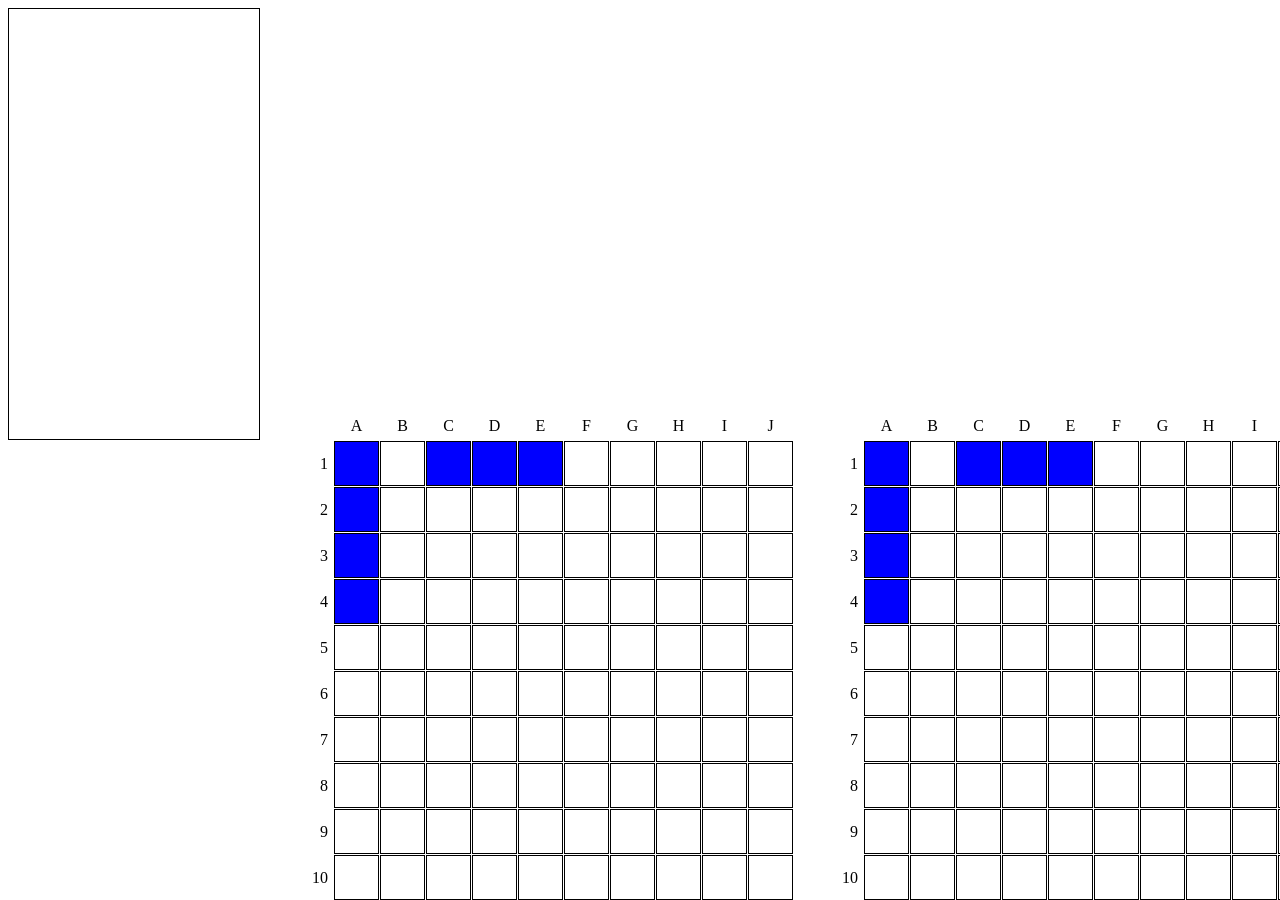
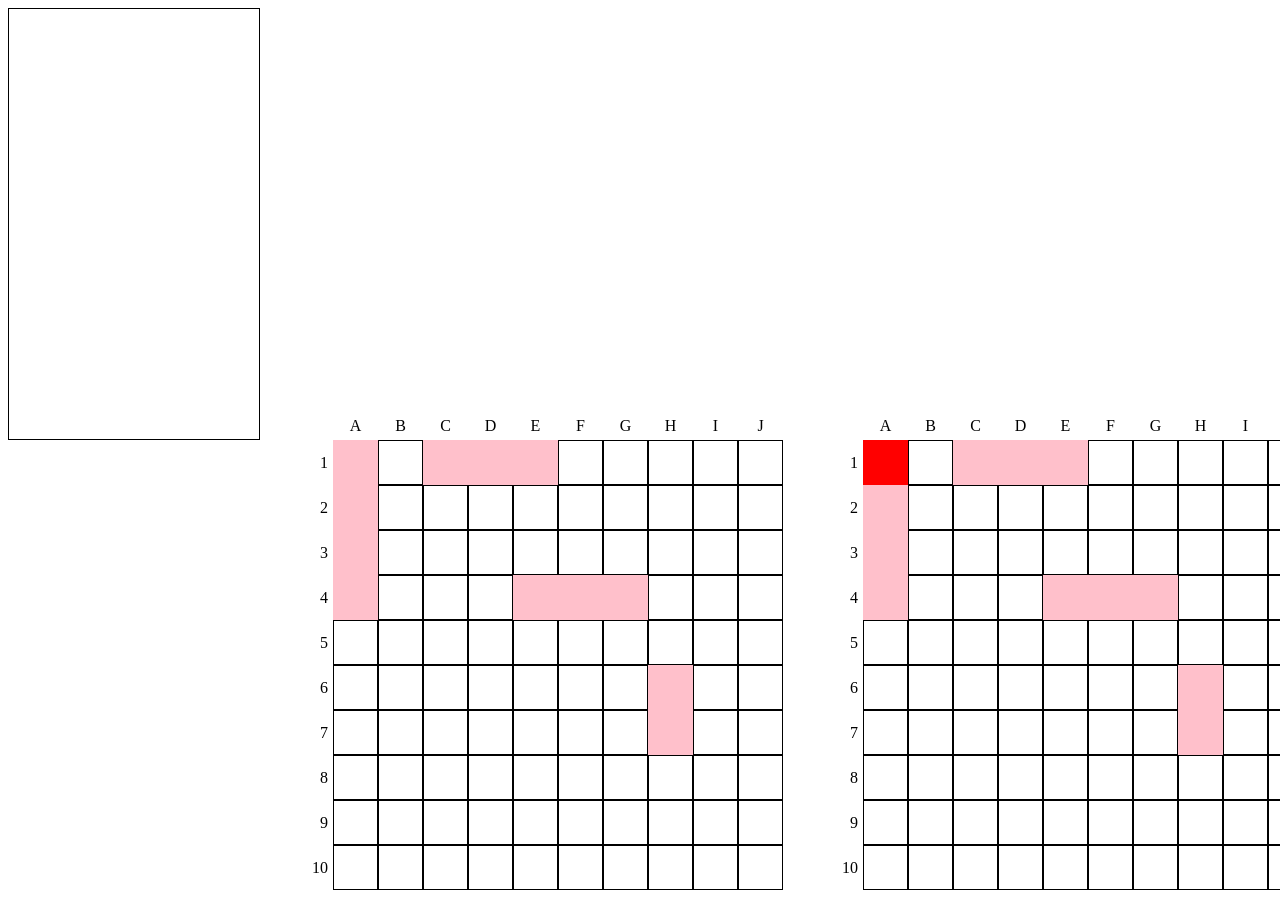
Before and after one commit to devonnavon/battleship, a website built with webpack: page dist/index.html in a window 1280 px wide. Both pictures are taken after a click on the element 886 px from the left and 463 px from the top of the page. Shown: the top 900 px of the page. Built offline with nearby package versions, Linux system fonts and the light colour scheme.

Commit message:
almost done

```diff
--- a/src/Game.js
+++ b/src/Game.js
@@ -8,6 +8,12 @@ const Game = (() => {
 	const computer = Player('computer');
 	const humanBoard = Gameboard();
 	const computerBoard = Gameboard();
+
+	const getBoardDOM = () => {
+		const humanBoardDOM = document.getElementById('humanBoard');
+		const computerBoardDOM = document.getElementById('computerBoard');
+		return { human: humanBoardDOM, computer: computerBoardDOM };
+	};
 
 	const getShips = () => {
 		return [
@@ -25,19 +31,41 @@ const Game = (() => {
 	};
 
 	const placeShips = (board) => {
-		//temp
 		const ships = getShips();
 		board.place(ships[0], 'ver', 'A1');
 		board.place(ships[1], 'hor', 'C1');
+		board.place(ships[2], 'hor', 'E4');
+		board.place(ships[3], 'ver', 'H6');
 	};
 	placeShips(humanBoard);
 	placeShips(computerBoard);
 
-	const boardClick = (e) => {
-		console.log(e.target.classList[0]);
+	const updateBoard = (board, boardDOM, move) => {
+		const theBoard = board.getBoard();
+		if (board.gameOver()) {
+			console.log('Game Over!');
+		} else {
+			if (move in theBoard) {
+				boardDOM.querySelector(['.', move].join('')).classList.add('hit');
+			} else {
+				boardDOM.querySelector(['.', move].join('')).classList.add('miss');
+			}
+		}
 	};
 
-	const buildBoard = (board) => {
+	const boardClick = (e) => {
+		if (human.getTurn()) {
+			e.target.removeEventListener('click', boardClick);
+			let humanMove = human.attack(computer, e.target.classList[0]);
+			updateBoard(computerBoard, getBoardDOM().computer, humanMove);
+			while (computer.getTurn()) {
+				let computerMove = computer.attack(human);
+				updateBoard(humanBoard, getBoardDOM().human, computerMove);
+			}
+		}
+	};
+
+	const buildBoard = (board, computer = false) => {
 		const ids = setMoves();
 		const boardDOM = document.createElement('div');
 		boardDOM.classList.add('board');
@@ -79,21 +107,21 @@ const Game = (() => {
 			if (id in board.getBoard()) {
 				boardElement.classList.add('ship');
 			}
-			boardElement.addEventListener('click', boardClick);
+			if (computer) boardElement.addEventListener('click', boardClick);
 			boardDOM.appendChild(boardElement);
 		});
 		return boardDOM;
 	};
 
 	const setBoards = () => {
-		const humanBoardDOM = document.getElementById('humanBoard');
-		const computerBoardDOM = document.getElementById('computerBoard');
-		humanBoardDOM.appendChild(buildBoard(humanBoard));
-		computerBoardDOM.appendChild(buildBoard(computerBoard));
+		getBoardDOM().human.appendChild(buildBoard(humanBoard));
+		getBoardDOM().computer.appendChild(buildBoard(computerBoard, true));
 	};
 
 	const render = () => {
 		setBoards();
+		human.setBoard(humanBoard);
+		computer.setBoard(computerBoard);
 	};
 
 	return { render };
--- a/src/gameObjects/Gameboard.js
+++ b/src/gameObjects/Gameboard.js
@@ -11,6 +11,7 @@ const Gameboard = () => {
 				board[String.fromCharCode(letnum + i) + num] = {
 					ship: ship,
 					index: i,
+					hit: false,
 				};
 			}
 		} else if (orientation === 'ver') {
@@ -30,6 +31,7 @@ const Gameboard = () => {
 		} else {
 			const boardObj = board[coords];
 			boardObj.ship.hit(boardObj.index);
+			boardObj.hit = true;
 			return true;
 		}
 	};
--- a/src/gameObjects/Player.js
+++ b/src/gameObjects/Player.js
@@ -20,6 +20,7 @@ const Player = (user = 'human') => {
 			enemy.setTurn();
 			setTurn();
 		}
+		return coords;
 	};
 
 	const getTurn = () => turn;
--- a/src/gameObjects/Ship.js
+++ b/src/gameObjects/Ship.js
@@ -7,7 +7,9 @@ const Ship = (l) => {
 	const hit = (position) => {
 		ship[position] = 1;
 	};
-	return { length, isSunk, isHit, hit };
+	const getShip = () => ship;
+
+	return { length, isSunk, isHit, hit, getShip };
 };
 
 export { Ship };
--- a/src/style.css
+++ b/src/style.css
@@ -23,8 +23,7 @@
 	width: 500px;
 	grid-template-columns: repeat(11, 45px);
 	grid-template-rows: repeat(11, 45px);
-	grid-row-gap: 1px;
-	grid-column-gap: 1px;
+	grid-gap: 1;
 }
 
 .board > div {
@@ -56,6 +55,15 @@
 }
 
 .ship {
-	background-color: blue;
+	background-color: pink;
 	grid-gap: 0px;
+	border: 1px rgb(180, 139, 146) !important;
 }
+
+.hit {
+	background-color: red !important;
+}
+
+.miss {
+	background-color: gray !important;
+}
```
Also changed, not shown: src/helpers.js (+1 -6 lines), dist/app.bundle.js.
